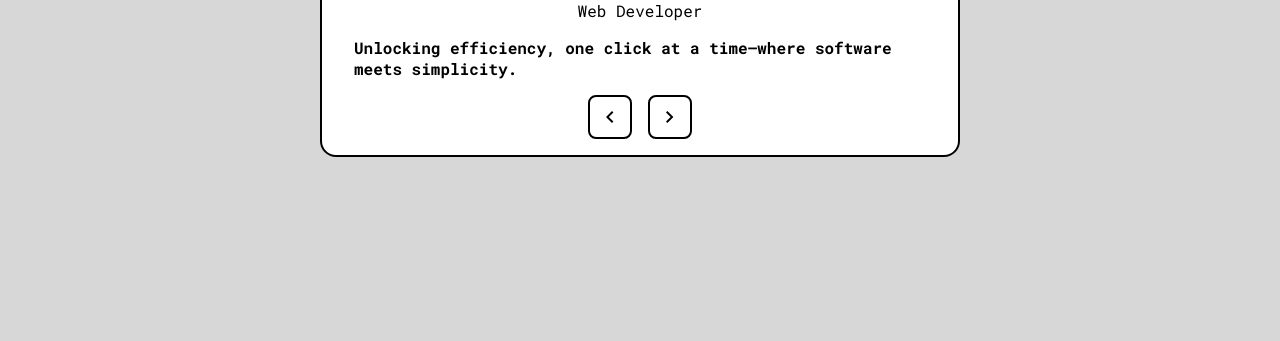
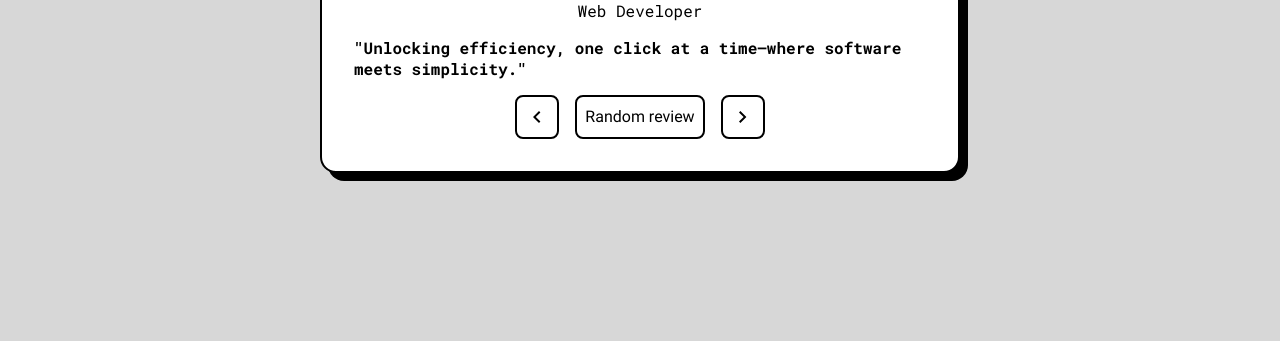
Before and after one commit to towaldi/daily-js-challenge-reviews, a plain HTML site: page index.html in a window 1280 px wide. Shown: the part 459-800 px from the top of the page. Drawn offline with Linux system fonts and the light colour scheme.

Commit message:
final version

```diff
--- a/data.js
+++ b/data.js
@@ -4,14 +4,14 @@ let REVIEW_DATA = [
         img: './assets/img/person_1.jpg',
         name: 'Susan Smith',
         profession: 'Web Developer',
-        quote: 'Unlocking efficiency, one click at a time—where software meets simplicity.'
+        quote: '"Unlocking efficiency, one click at a time—where software meets simplicity."'
     },
     {
         id: 1,
         img: './assets/img/person_2.jpg',
         name: 'Emma Watson',
         profession: 'Scientist',
-        quote: 'In the world of code, our application speaks volumes—making complexity an art form.'
+        quote: '"In the world of code, our application speaks volumes—making complexity an art form."'
 
     },
     {
@@ -19,7 +19,7 @@ let REVIEW_DATA = [
         img: './assets/img/person_3.jpg',
         name: 'John Dow',
         profession: 'Software Engineer',
-        quote: 'Transforming ideas into innovation, our software is the bridge between imagination and implementation.'
+        quote: '"Transforming ideas into innovation, our software is the bridge between imagination and implementation."'
 
     }
 ];
--- a/index.html
+++ b/index.html
@@ -22,6 +22,7 @@
             <p id="quote">It is a long established fact that a reader will be distracted by the readable content of a page when looking at its layout. The point of using Lorem Ipsum is that it has a more-or-less normal distribution of letters,</p>
             <div class="row-1rem">
                 <button id="prev-btn" class="btn"><img src="./assets/icons/chevron_left_24px.svg"></button>
+                <button id="random-btn" class="btn">Random review</button>
                 <button id="next-btn" class="btn"><img src="./assets/icons/chevron_right_24px.svg"></button>
             </div>
         </div>
--- a/script.js
+++ b/script.js
@@ -5,6 +5,7 @@ const username = document.getElementById('name');
 const profession = document.getElementById('profession');
 const quote = document.getElementById('quote');
 const prevBtn = document.getElementById('prev-btn');
+const randomBtn = document.getElementById('random-btn');
 const nextBtn = document.getElementById('next-btn');
 
 let currentReview = 0;
@@ -27,7 +28,7 @@ function displayPersonReview(user) {
 
 
 /**
- * Previous user
+ * Previous review
  */
 
 prevBtn.addEventListener('click', function() {
@@ -38,9 +39,18 @@ prevBtn.addEventListener('click', function() {
     displayPersonReview(currentReview);
 });
 
+/**
+ * Random next review
+ */
+
+randomBtn.addEventListener('click', function() {
+    currentReview = Math.floor(Math.random() * REVIEW_DATA.length);
+    displayPersonReview(currentReview);
+});
+
 
 /**
- * Next user
+ * Next review
  */
 
 nextBtn.addEventListener('click', function() {
--- a/style.css
+++ b/style.css
@@ -54,12 +54,13 @@ main {
     flex-direction: column;
     align-items: center;
     gap: 1rem;
-    padding: 1rem 2rem;
+    padding: 2rem;
     max-width: 40rem;
     /* other */
     background-color: #fff;
     border: 2px solid #000;
     border-radius: 1rem;
+    box-shadow: 0.5rem 0.5rem #000;
 }
 
 .monogram {
```
